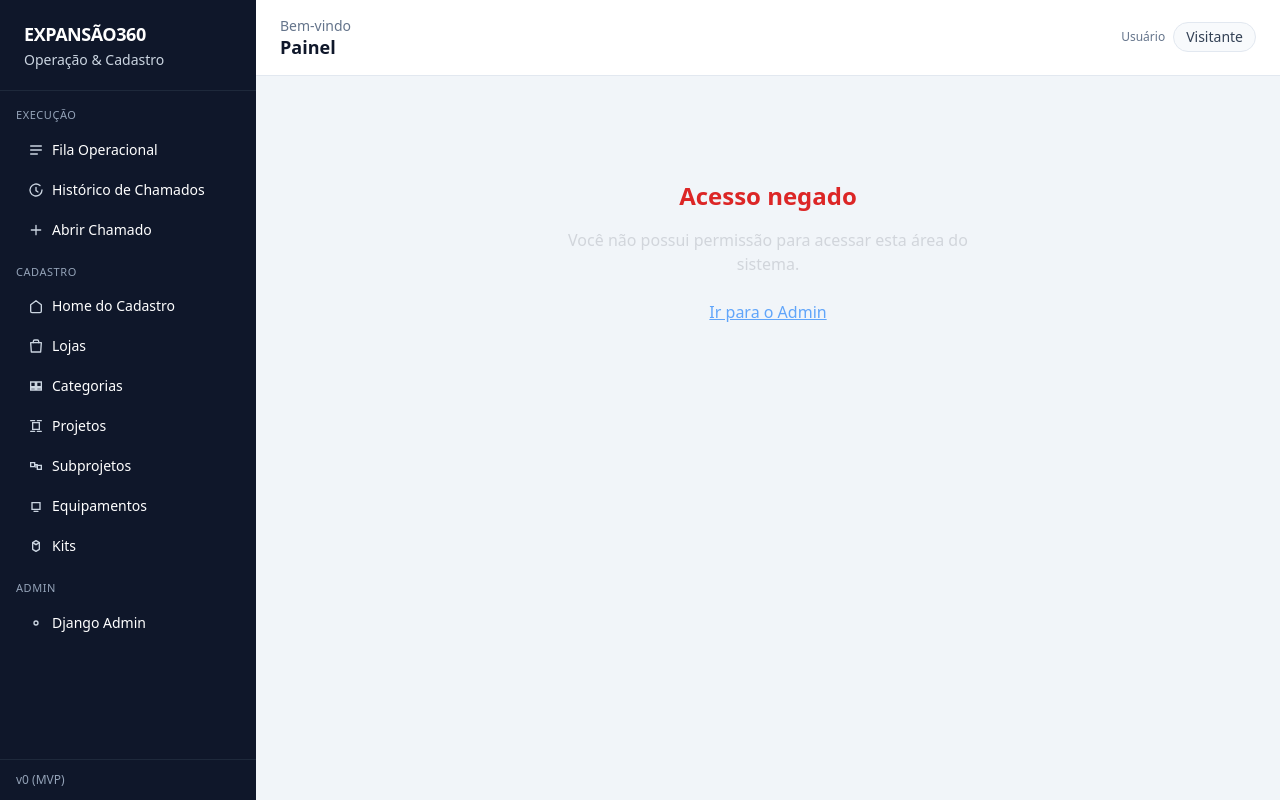
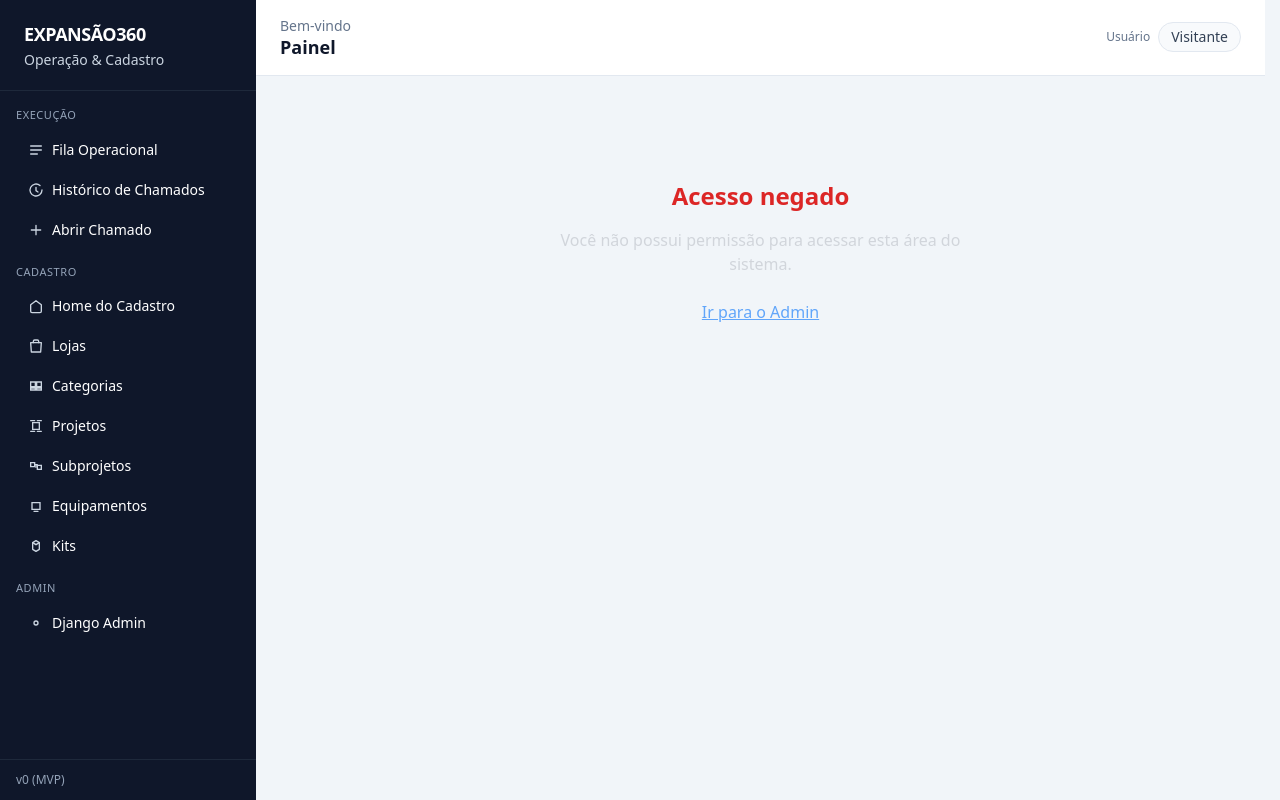
Before and after one commit to JonasFarias93/expansao360, a Django app: page /iam/acesso-negado/ in a window 1280 px wide. Run offline with Django 5.2, Linux system fonts and the light colour scheme; some libraries are stand-ins or nearby versions.

Commit message:
ui(css): ajusta scrollbar para melhor UX na fila

```diff
--- a/web/static/css/ui.css
+++ b/web/static/css/ui.css
@@ -1,4 +1,3 @@
-body { outline: 8px solid red !important; }
 
 :root {
   /* Brand / UI */
@@ -96,14 +95,8 @@ body { outline: 8px solid red !important; }
 .badge-danger { background: #fef2f2; color: #991b1b; border-color: #fecaca; }
 .badge-warning { background: #fffbeb; color: #92400e; border-color: #fde68a; }
 
-
-
-/* web/static/css/ui.css */
-body {
-  outline: 5px solid red;
+@layer base {
+  html {
+    scrollbar-gutter: stable;
+  }
 }
-
-.test-ui-css {
-  background: red !important;
-  color: white !important;
-}
```
